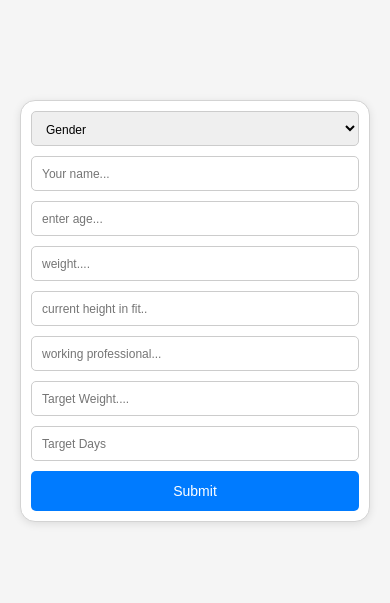
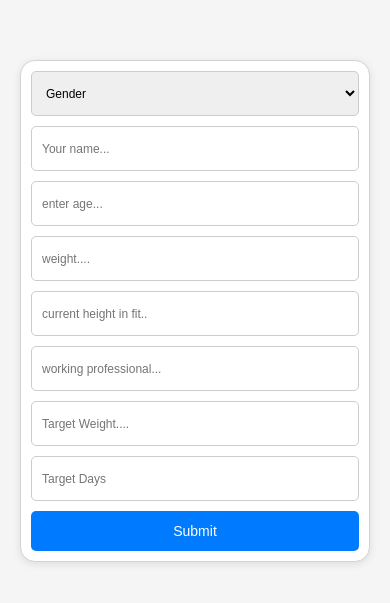
Before and after one commit to akashgayd/nutrase, a React (Create React App) app: page /Dietplan in a window 390 px wide. Shown: the part 111-714 px from the top of the page. Built offline with nearby package versions, Linux system fonts and the light colour scheme; a web font is replaced by a local one.

Commit message:
secons comiint

```diff
--- a/src/componant/home/aiConponant/ai.css
+++ b/src/componant/home/aiConponant/ai.css
@@ -111,7 +111,7 @@ body {
 }
 
 .many-input-field {
-    width: 70%;
+    width: 60%;
     max-width: 500px;
     height: auto;
     display: flex;
@@ -137,7 +137,7 @@ body {
     padding: 10px;
     border: 1px solid #ccc;
     border-radius: 5px;
-    font-size: 14px;
+    font-size: 17px;
 }
 
 .many-input-field button {
@@ -190,13 +190,13 @@ body {
 
     .result-display {
         width: 90%;
-        max-height: 60%;
+        max-height: 75%;
         padding: 15px;
     }
 
     .many-input-field {
         width: 100%;
-        padding: 15px;
+        padding: 10px;
     }
 
     .many-input-field form {
@@ -217,7 +217,7 @@ body {
     }
 
     .fitness input, .fitness select {
-        height: 35px;
+        height: 45px;
         font-size: 12px;
     }
 
```
